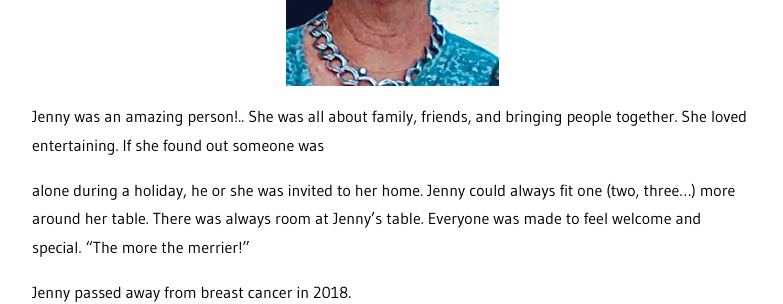
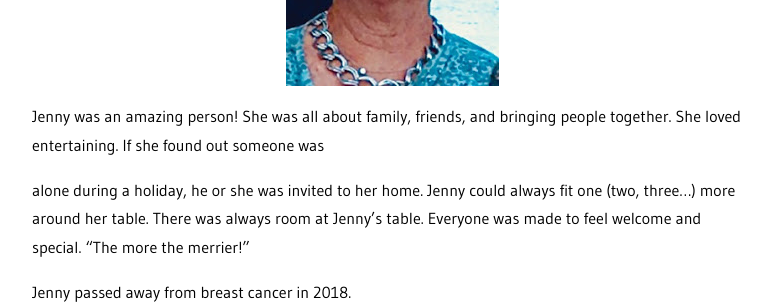
Before and after one commit to jennystable/website, a Jekyll site: the page built from index.markdown, in a window 1280 px wide. Shown: the part 554-858 px from the top of the page, without its empty margins (248-1031 px from the left). Built offline with Jekyll 4.4.1, drawn with Linux system fonts in a browser that asks for light colours.

```diff
--- a/index.markdown
+++ b/index.markdown
@@ -6,7 +6,7 @@ layout: default
 
 ![Jenny.jpg](https://jennystable.github.io/website/images/Jenny.jpg)
 
-Jenny was an amazing person!.. She was all about family, friends, and bringing people together.  She loved entertaining.  If she found out someone was
+Jenny was an amazing person!  She was all about family, friends, and bringing people together.  She loved entertaining.  If she found out someone was
 
 alone during a holiday, he or she was invited to her home.  Jenny could always fit one (two, three...) more around her table.  There was always room at Jenny's table.  Everyone was made to feel welcome and special.  "The more the merrier!"
 
```
